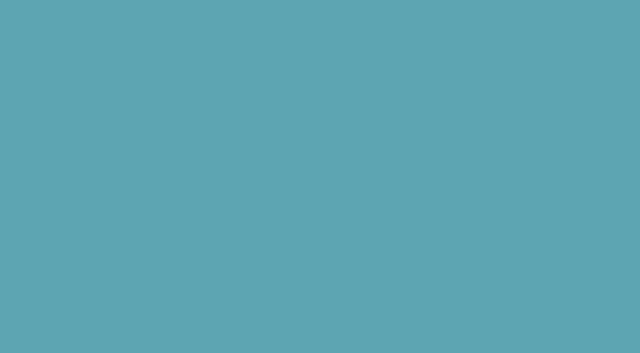
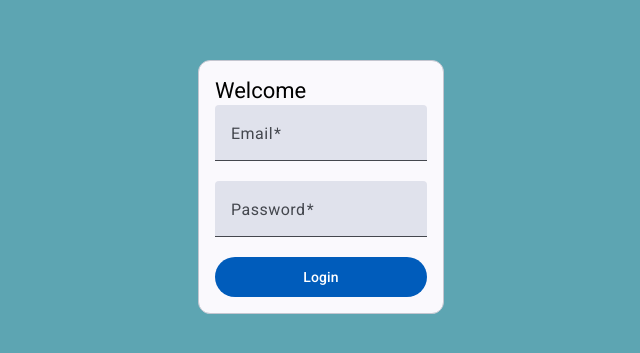
Before and after one commit to core2drew/ew-dorm.github.io, an Angular app: page /login in a window 1280 px wide. Shown: the part 213-566 px from the top of the page, without its empty margins (319-959 px from the left). Built offline with nearby package versions, Linux system fonts and the light colour scheme.

Commit message:
chore: add login form in login component

```diff
--- a/src/app/login/login.component.html
+++ b/src/app/login/login.component.html
@@ -1,3 +1,40 @@
-<div class="min-h-screen bg-crystal-blue">
+<div class="min-h-screen bg-crystal-blue flex justify-center items-center">
+  <mat-card appearance="outlined">
+    <mat-card-header>
+      <mat-card-title>Welcome</mat-card-title>
+    </mat-card-header>
+    <mat-card-content>
+      <form class="flex flex-col">
+        <mat-form-field class="example-full-width">
+          <mat-label>Email</mat-label>
+          <input
+            type="email"
+            matInput
+            [formControl]="emailFormControl"
+            placeholder="Ex. pat@example.com"
+          />
+          @if (emailFormControl.hasError('email') &&
+          !emailFormControl.hasError('required')) {
+          <mat-error>Please enter a valid email address</mat-error>
+          } @if (emailFormControl.hasError('required')) {
+          <mat-error>Email is <strong>required</strong></mat-error>
+          }
+        </mat-form-field>
 
+        <mat-form-field class="example-full-width">
+          <mat-label>Password</mat-label>
+          <input
+            type="password"
+            matInput
+            [formControl]="passwordFormControl"
+            password
+          />
+          @if (passwordFormControl.hasError('required')) {
+          <mat-error>Password is <strong>required</strong></mat-error>
+          }
+        </mat-form-field>
+        <button mat-flat-button>Login</button>
+      </form>
+    </mat-card-content>
+  </mat-card>
 </div>
--- a/src/app/login/login.component.ts
+++ b/src/app/login/login.component.ts
@@ -1,11 +1,33 @@
 import { Component } from '@angular/core';
+import {
+  FormControl,
+  FormsModule,
+  ReactiveFormsModule,
+  Validators,
+} from '@angular/forms';
+import { MatButtonModule } from '@angular/material/button';
+import { MatCardModule } from '@angular/material/card';
+import { MatFormFieldModule } from '@angular/material/form-field';
+import { MatIconModule } from '@angular/material/icon';
+import { MatInputModule } from '@angular/material/input';
 
 @Component({
   selector: 'ds-login',
-  imports: [],
+  imports: [
+    MatCardModule,
+    MatFormFieldModule,
+    MatInputModule,
+    ReactiveFormsModule,
+    MatButtonModule,
+    MatIconModule,
+  ],
   templateUrl: './login.component.html',
-  styleUrl: './login.component.scss'
+  styleUrl: './login.component.scss',
 })
 export class LoginComponent {
-
+  emailFormControl = new FormControl('', [
+    Validators.required,
+    Validators.email,
+  ]);
+  passwordFormControl = new FormControl('', [Validators.required]);
 }
```
